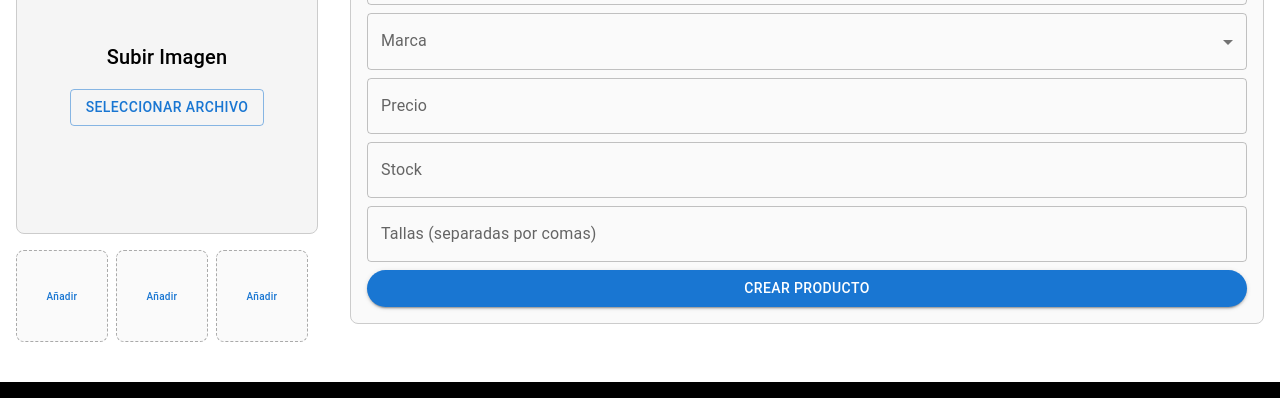
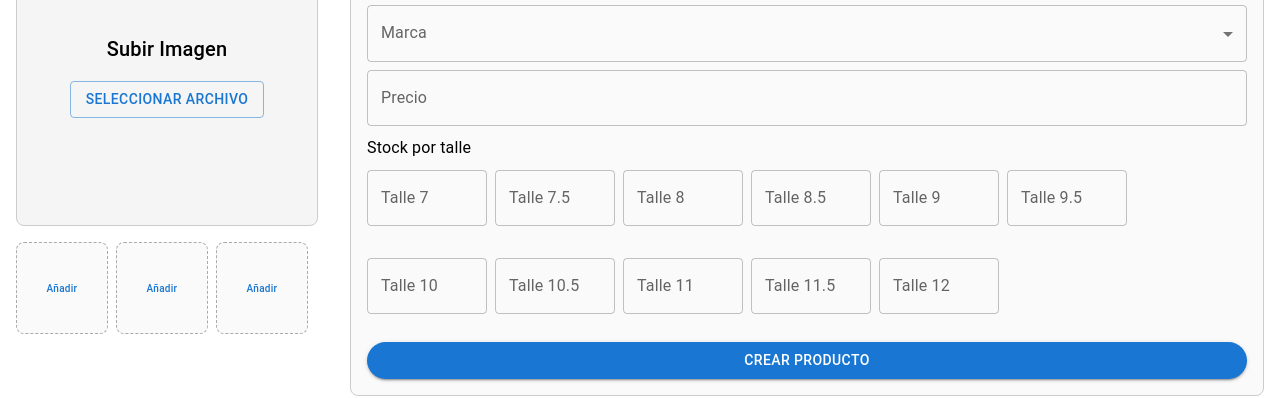
Before and after one commit to martincapece/TPO_Aplicaciones_Interactivas, a React (Vite) app in the folder aplicaciones_interactivas_tpo/: page /admin/new-product in a window 1280 px wide. Shown: the part 253-651 px from the top of the page. Built offline with nearby package versions, Linux system fonts and the light colour scheme; no server answers; sample sign-in values are in the browser's storage.

Commit message:
fix(newProduct): carga de talle junto al stock

```diff
--- a/aplicaciones_interactivas_tpo/src/Admin/components/NewProduct.jsx
+++ b/aplicaciones_interactivas_tpo/src/Admin/components/NewProduct.jsx
@@ -163,7 +163,7 @@ export default function NewProduct() {
         <Box sx={{ maxWidth: '1300px', margin: '40px auto', px: 2 }}>
             <Typography
                 variant="h3"
-                sx={{ fontFamily: 'Inter', fontWeight: 'bold', fontSize: '30px', mb: 5 }}
+                sx={{ fontFamily: 'Inter', fontWeight: 'bold', fontSize: '30px', mb: 4 }}
                 textAlign="center"
             >
                 {isEditable ? `Editando: ${model}` : "Crear Nuevo Producto"}
--- a/aplicaciones_interactivas_tpo/src/Admin/components/ProductForm.jsx
+++ b/aplicaciones_interactivas_tpo/src/Admin/components/ProductForm.jsx
@@ -1,20 +1,51 @@
 import React from 'react';
-import { Box, TextField, Button, MenuItem, Select, InputLabel, FormControl } from '@mui/material';
+import {
+    Box,
+    TextField,
+    Button,
+    MenuItem,
+    Select,
+    InputLabel,
+    FormControl,
+    Typography
+} from '@mui/material';
+
+const AVAILABLE_SIZES = [7, 7.5, 8, 8.5, 9, 9.5, 10, 10.5, 11, 11.5, 12];
 
 export default function ProductForm({
     model,
     brand,
     price,
-    stock,
     sizes,
     setModel,
     setBrand,
     setPrice,
-    setStock,
     setSizes,
     onSubmit,
     buttonLabel
 }) {
+    // Manejador para cambiar el stock de un talle específico
+    const handleSizeStockChange = (size, stock) => {
+        const updatedSizes = sizes.map((s) =>
+            s.size === size ? { ...s, stock: Number(stock) } : s
+        );
+
+        // Si el talle no existe, lo agrega
+        if (!sizes.some((s) => s.size === size)) {
+            updatedSizes.push({ size, stock: Number(stock) });
+        }
+
+        // Elimina talles con stock vacío o no numérico
+        const cleaned = updatedSizes.filter((s) => !isNaN(s.stock) && s.stock > 0);
+        setSizes(cleaned);
+    };
+
+    // Obtener el stock actual de un talle dado
+    const getStockForSize = (size) => {
+        const found = sizes.find((s) => s.size === String(size));
+        return found ? found.stock : '';
+    };
+
     return (
         <Box
             sx={{
@@ -31,7 +62,13 @@ export default function ProductForm({
                 overflow: 'hidden',
             }}
         >
-            <TextField label="Modelo" fullWidth value={model} onChange={(e) => setModel(e.target.value)} sx={{ mb: 1 }} />
+            <TextField
+                label="Modelo"
+                fullWidth
+                value={model}
+                onChange={(e) => setModel(e.target.value)}
+                sx={{ mb: 1 }}
+            />
 
             <FormControl fullWidth sx={{ mb: 1 }}>
                 <InputLabel id="brand-label">Marca</InputLabel>
@@ -47,15 +84,31 @@ export default function ProductForm({
                 </Select>
             </FormControl>
 
-            <TextField label="Precio" type="number" fullWidth value={price} onChange={(e) => setPrice(e.target.value)} sx={{ mb: 1 }} />
-            <TextField label="Stock" type="number" fullWidth value={stock} onChange={(e) => setStock(e.target.value)} sx={{ mb: 1 }} />
             <TextField
-                label="Tallas (separadas por comas)"
+                label="Precio"
+                type="number"
                 fullWidth
-                value={sizes.join(', ')}
-                onChange={(e) => setSizes(e.target.value.split(',').map((size) => size.trim()))}
+                value={price}
+                onChange={(e) => setPrice(e.target.value)}
                 sx={{ mb: 1 }}
             />
+
+            <Typography variant="subtitle1" sx={{ mb: 1 }}>Stock por talle</Typography>
+
+            <Box sx={{ display: 'flex', flexWrap: 'wrap', gap: 1, mb: 0.5 }}>
+                {AVAILABLE_SIZES.map((size) => (
+                    <TextField
+                        key={size}
+                        label={`Talle ${size}`}
+                        type="number"
+                        value={getStockForSize(String(size))}
+                        onChange={(e) => handleSizeStockChange(String(size), e.target.value)}
+                        sx={{ width: '120px', height: '80px' }}
+                        inputProps={{ min: 0 }}
+                    />
+                ))}
+            </Box>
+
             <Button variant="contained" color="primary" onClick={onSubmit} sx={{ borderRadius: 999 }}>
                 {buttonLabel}
             </Button>
```
